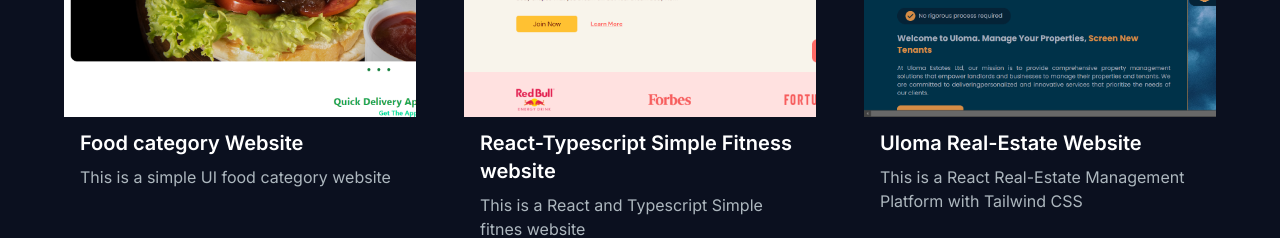
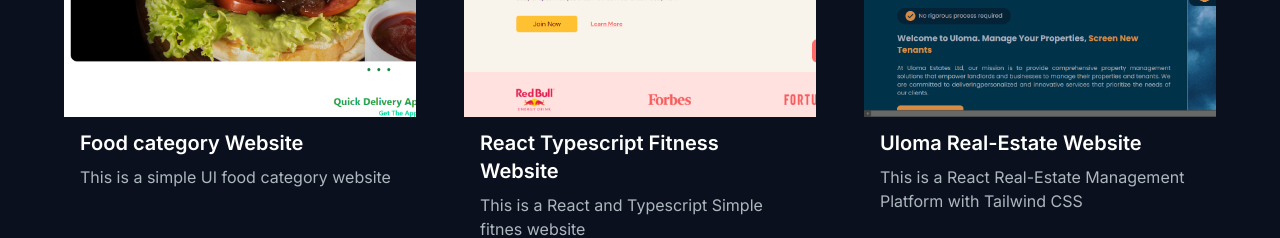
Before and after one commit to Ndukwechima/Chima-Aruby-dev-portfolio, a Next.js app: page / in a window 1280 px wide. Shown: the part 2320-2558 px from the top of the page. Built offline with nearby package versions, Linux system fonts and the light colour scheme.

Commit message:
I added url link for the fitnes websit

```diff
--- a/app/components/ProjectsSection.jsx
+++ b/app/components/ProjectsSection.jsx
@@ -45,12 +45,13 @@ const projectsData = [
   },
   {
     id: 5,
-    title: "React-Typescript Simple Fitness website",
+    title: "React Typescript Fitness Website",
     description: "This is a React and Typescript Simple fitnes website",
     image: "/images/projects/p5.png",
     tag: ["All", "Web"],
     gitUrl: "https://github.com/Ndukwechima/Flex-fit-react-typescript/",
-    previewUrl: "",
+    previewUrl:
+      "https://flex-fit-react-typescript-otl2scyrp-chimandukwer.vercel.app/",
   },
   {
     id: 6,
```
